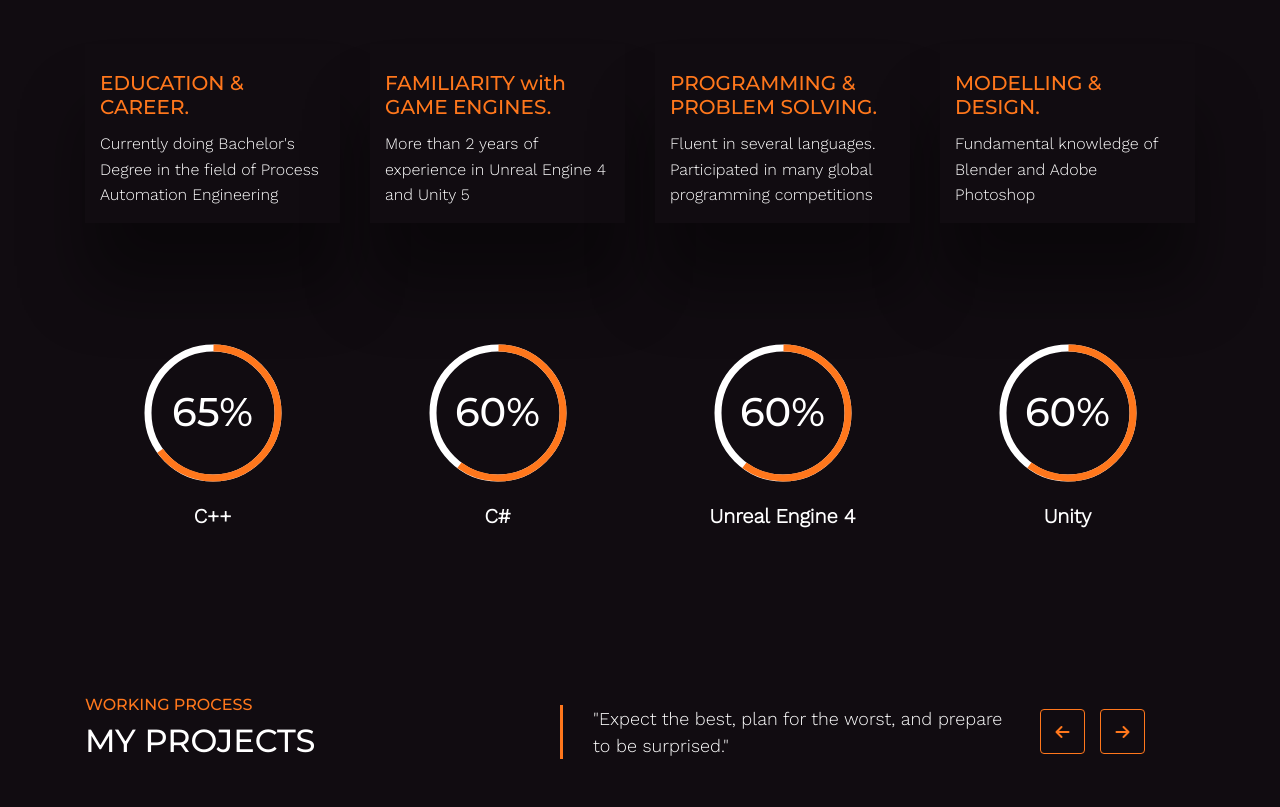
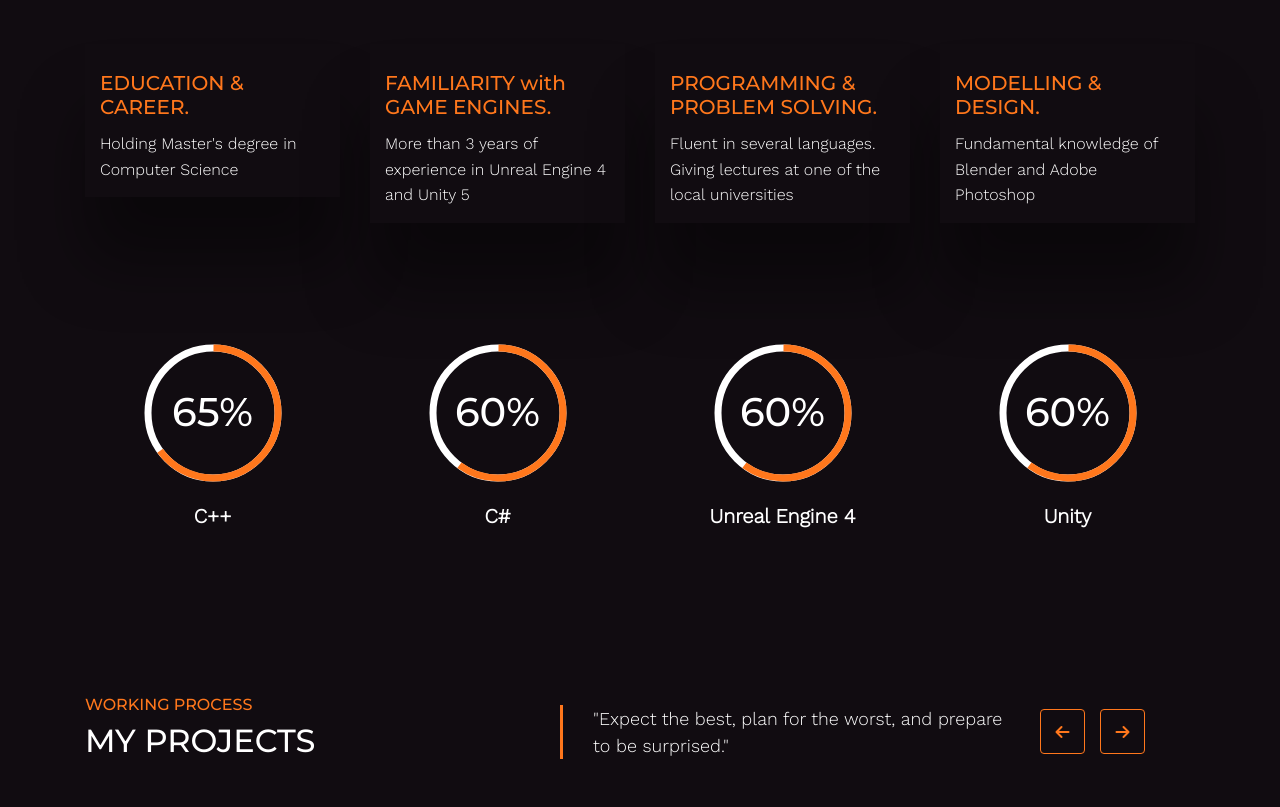
Before and after one commit to AzerAliyev11/Portfolio, a plain HTML site: page index.html in a window 1280 px wide. Shown: the part 1460-2267 px from the top of the page. Drawn offline with nearby package versions, Linux system fonts and the light colour scheme; a web font is replaced by a local one.

Commit message:
Update index.html

```diff
--- a/index.html
+++ b/index.html
@@ -128,19 +128,19 @@
         <div class="col-lg-3 col-sm-6">
           <div class="skill-box">
             <h5>EDUCATION & CAREER.</h5>
-            <p>Currently doing Bachelor's Degree in the field of Process Automation Engineering</p>
+            <p>Holding Master's degree in Computer Science</p>
           </div>
         </div>
         <div class="col-lg-3 col-sm-6">
           <div class="skill-box">
             <h5>FAMILIARITY with GAME ENGINES.</h5>
-            <p>More than 2 years of experience in Unreal Engine 4 and Unity 5</p>
+            <p>More than 3 years of experience in Unreal Engine 4 and Unity 5</p>
           </div>
         </div>
         <div class="col-lg-3 col-sm-6">
           <div class="skill-box">
             <h5>PROGRAMMING & PROBLEM SOLVING.</h5>
-            <p>Fluent in several languages. Participated in many global programming competitions</p>
+            <p>Fluent in several languages. Giving lectures at one of the local universities</p>
           </div>
         </div>
         <div class="col-lg-3 col-sm-6">
@@ -154,7 +154,7 @@
         <div class="col-lg-3 col-md-6 col-sm-6 text-center">
           <div class="circle circle1">
             <canvas width="140" height="140" id="canvas1"></canvas>
-            <h2>80</h2>
+            <h2>85</h2>
             <span>C++</span>
           </div>
         </div>
@@ -168,7 +168,7 @@
         <div class="col-lg-3 col-md-6 col-sm-6 text-center">
           <div class="circle circle3">
             <canvas width="140" height="140" id="canvas3"></canvas>
-            <h2>75</h2>
+            <h2>85</h2>
             <span>Unreal Engine 4</span>
           </div>
         </div>
```
